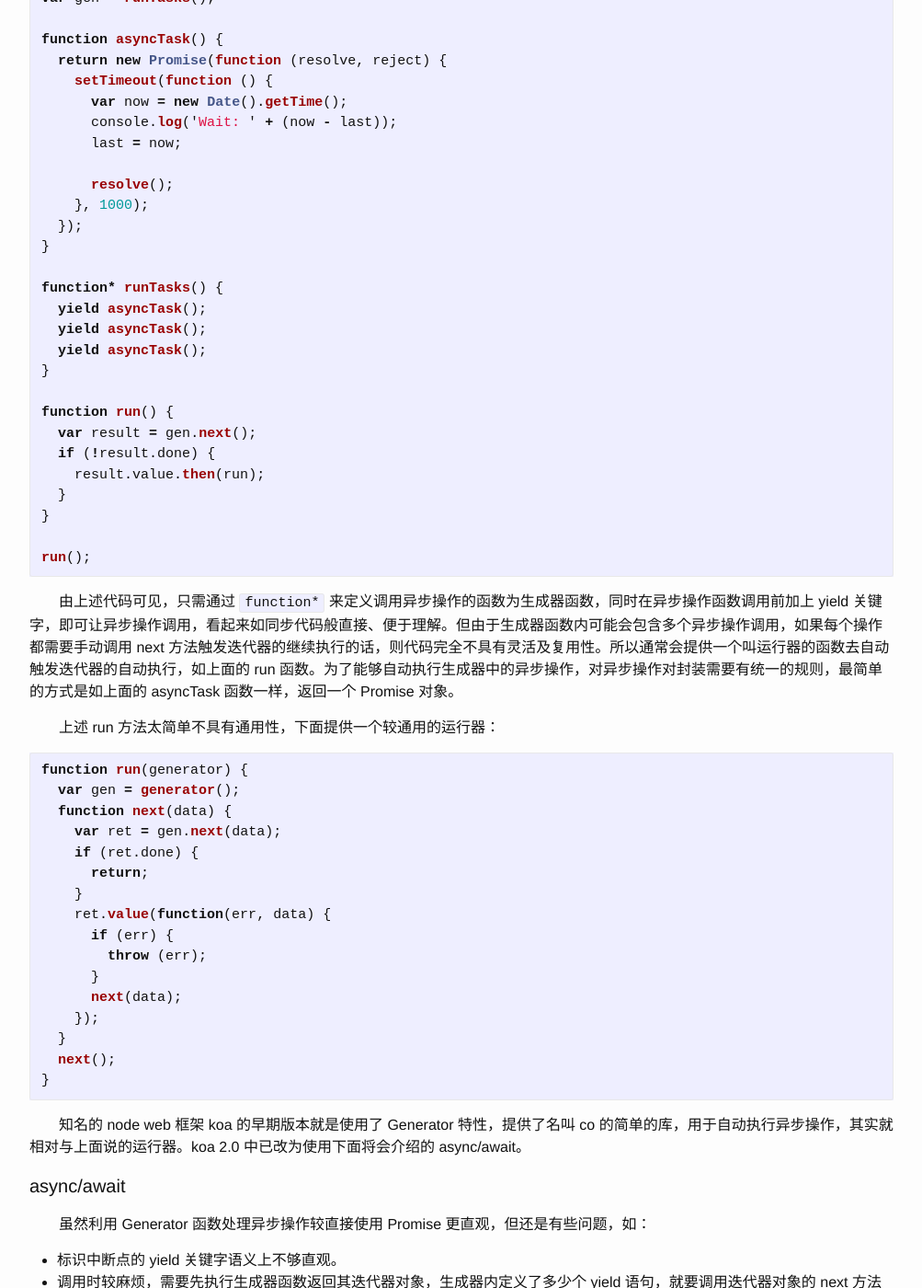
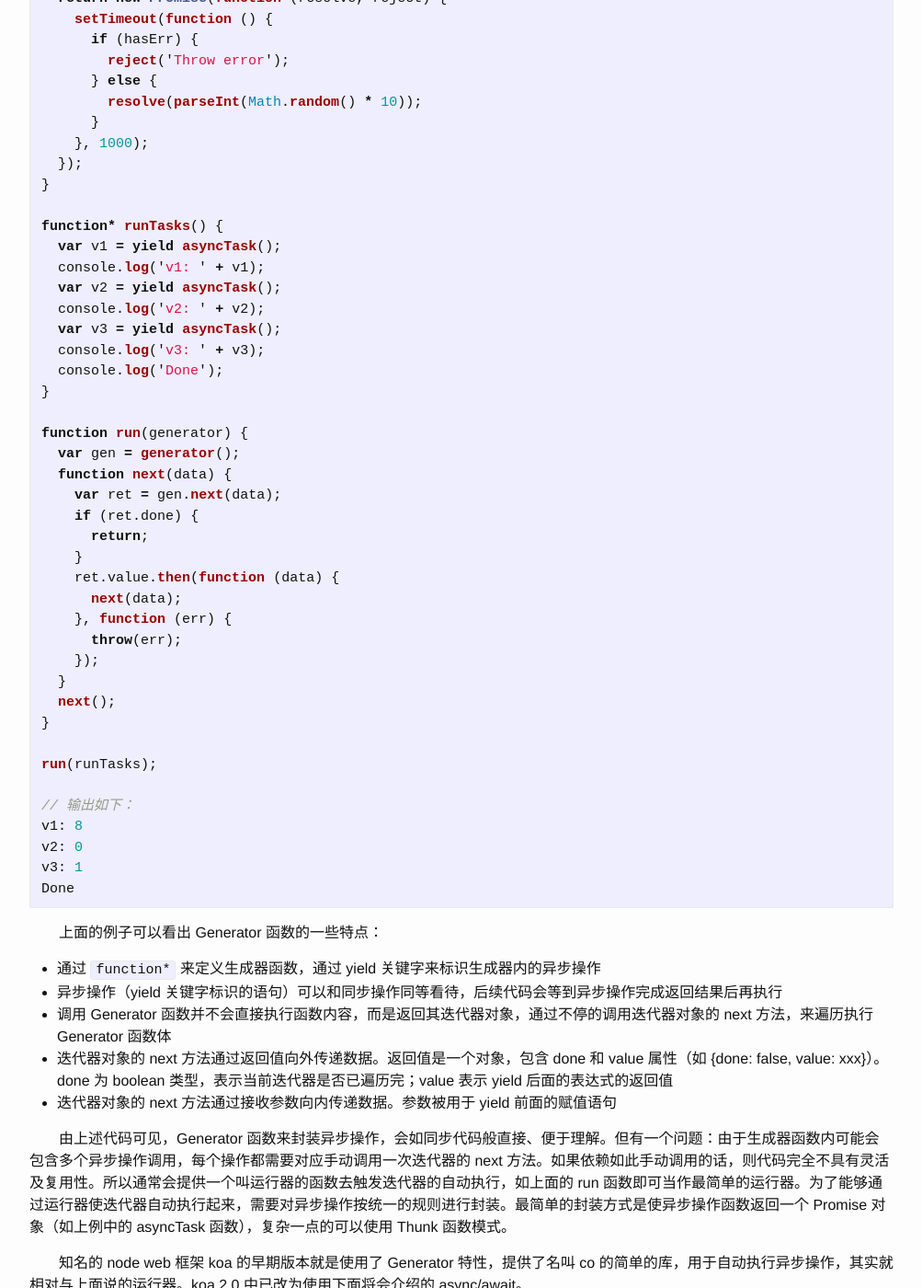
Before and after one commit to bruce-xu/bruce-xu.github.io, a Jekyll site: the page built from _posts/2017-07-30-js-async-evolve.markdown, in a window 1280 px wide and 1400 px high, scrolled down 3158 px. Shown: the whole window at 92% size, without its empty margins (138-1141 px from the left). Built offline with Jekyll 4.4.1, drawn with Linux system fonts in a browser that asks for light colours; comment, search, counter and statistics services are not loaded; some of the changed text lies outside the part shown.

Commit message:
Update 2017-07-30-js-async-evolve.markdown

````diff
--- a/_posts/2017-07-30-js-async-evolve.markdown
+++ b/_posts/2017-07-30-js-async-evolve.markdown
@@ -109,7 +109,7 @@ asyncTask()
 
 #### Generator ####
 
-　　Promise 虽然比使用异步回调嵌套更直观且更有语义，但多个操作写在一条语句中，还是不够直观，当操作一多时，不便阅读。就像是一口气说了几件事，还不带标点符号。更直观的方式是一条语句描述一件事，转化为代码即是：
+　　Promise 虽然比使用异步回调嵌套更直观且更有语义，但多个操作写在一条语句中，还是不够直观，当操作一多时，不便阅读。就像是一口气说了几件事，还不带加标点符号的。更直观的方式是一条语句描述一件事，转化为代码即是：
 
 ``` javascript
 asyncTask1();
@@ -120,42 +120,28 @@ asyncTask3();
 　　如果上述函数中分别封装了三个异步操作的话，直接这样调用肯定不行，三个异步操作会同时开始，而不是相互依赖，前一个完成后再调用后一个。可以通过 ES6 的 Generator 来完成这样的需求。Generator 本意是生成器，调用生成器函数后会返回它的迭代器对象。手动调用迭代器对象的 next 方法后，会执行生成器函数的代码，并在后续第一个 yield 表达式的位置停止，直到接着调用 next 方法，才开始继续执行生成器函数的下一个 yield 之前的代码。通过不停的调用 next 方法，渐进式的执行完生成器函数内的所有代码。生成器函数的这个特性，正好满足异步操作的依次调用的需求（虽然它的本意不是专门用于解决此问题）。通过 Generator 来改造上述的回调嵌套问题的代码如下：
 
 ``` javascript
-var last = new Date().getTime();
-var gen = runTasks();
-
-function asyncTask() {
+function asyncTask(hasErr) {
   return new Promise(function (resolve, reject) {
     setTimeout(function () {
-      var now = new Date().getTime();
-      console.log('Wait: ' + (now - last));
-      last = now;
-
-      resolve();
+      if (hasErr) {
+        reject('Throw error');
+      } else {
+        resolve(parseInt(Math.random() * 10));
+      }
     }, 1000);
   });
 }
 
 function* runTasks() {
-  yield asyncTask();
-  yield asyncTask();
-  yield asyncTask();
+  var v1 = yield asyncTask();
+  console.log('v1: ' + v1);
+  var v2 = yield asyncTask();
+  console.log('v2: ' + v2);
+  var v3 = yield asyncTask();
+  console.log('v3: ' + v3);
+  console.log('Done');
 }
 
-function run() {
-  var result = gen.next();
-  if (!result.done) {
-    result.value.then(run);
-  }
-}
-
-run();
-```
-
-　　由上述代码可见，只需通过 `function*` 来定义调用异步操作的函数为生成器函数，同时在异步操作函数调用前加上 yield 关键字，即可让异步操作调用，看起来如同步代码般直接、便于理解。但由于生成器函数内可能会包含多个异步操作调用，如果每个操作都需要手动调用 next 方法触发迭代器的继续执行的话，则代码完全不具有灵活及复用性。所以通常会提供一个叫运行器的函数去自动触发迭代器的自动执行，如上面的 run 函数。为了能够自动执行生成器中的异步操作，对异步操作对封装需要有统一的规则，最简单的方式是如上面的 asyncTask 函数一样，返回一个 Promise 对象。
-
-　　上述 run 方法太简单不具有通用性，下面提供一个较通用的运行器：
-
-``` javascript
 function run(generator) {
   var gen = generator();
   function next(data) {
@@ -163,16 +149,33 @@ function run(generator) {
     if (ret.done) {
       return;
     }
-    ret.value(function(err, data) {
-      if (err) {
-        throw (err);
-      }
+    ret.value.then(function (data) {
       next(data);
+    }, function (err) {
+      throw(err);
     });
   }
   next();
 }
+
+run(runTasks);
+
+// 输出如下：
+v1: 8
+v2: 0
+v3: 1
+Done
 ```
+
+　　上面的例子可以看出 Generator 函数的一些特点：
+
++ 通过 `function*` 来定义生成器函数，通过 yield 关键字来标识生成器内的异步操作
++ 异步操作（yield 关键字标识的语句）可以和同步操作同等看待，后续代码会等到异步操作完成返回结果后再执行
++ 调用 Generator 函数并不会直接执行函数内容，而是返回其迭代器对象，通过不停的调用迭代器对象的 next 方法，来遍历执行 Generator 函数体
++ 迭代器对象的 next 方法通过返回值向外传递数据。返回值是一个对象，包含 done 和 value 属性（如 {done: false, value: xxx}）。done 为 boolean 类型，表示当前迭代器是否已遍历完；value 表示 yield 后面的表达式的返回值
++ 迭代器对象的 next 方法通过接收参数向内传递数据。参数被用于 yield 前面的赋值语句
+
+　　由上述代码可见，Generator 函数来封装异步操作，会如同步代码般直接、便于理解。但有一个问题：由于生成器函数内可能会包含多个异步操作调用，每个操作都需要对应手动调用一次迭代器的 next 方法。如果依赖如此手动调用的话，则代码完全不具有灵活及复用性。所以通常会提供一个叫运行器的函数去触发迭代器的自动执行，如上面的 run 函数即可当作最简单的运行器。为了能够通过运行器使迭代器自动执行起来，需要对异步操作按统一的规则进行封装。最简单的封装方式是使异步操作函数返回一个 Promise 对象（如上例中的 asyncTask 函数），复杂一点的可以使用 Thunk 函数模式。
 
 　　知名的 node web 框架 koa 的早期版本就是使用了 Generator 特性，提供了名叫 co 的简单的库，用于自动执行异步操作，其实就相对与上面说的运行器。koa 2.0 中已改为使用下面将会介绍的 async/await。
 
````
